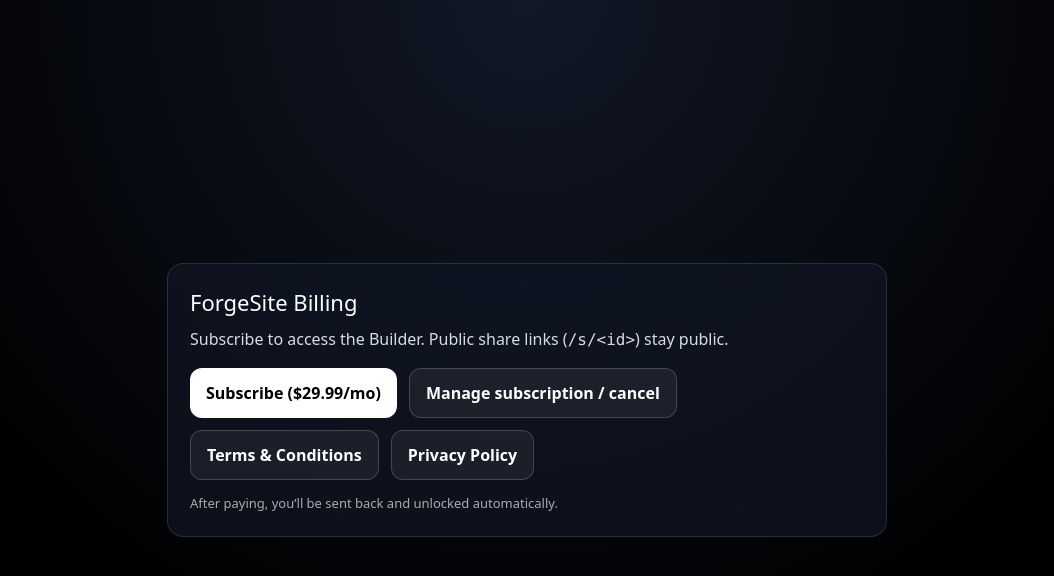
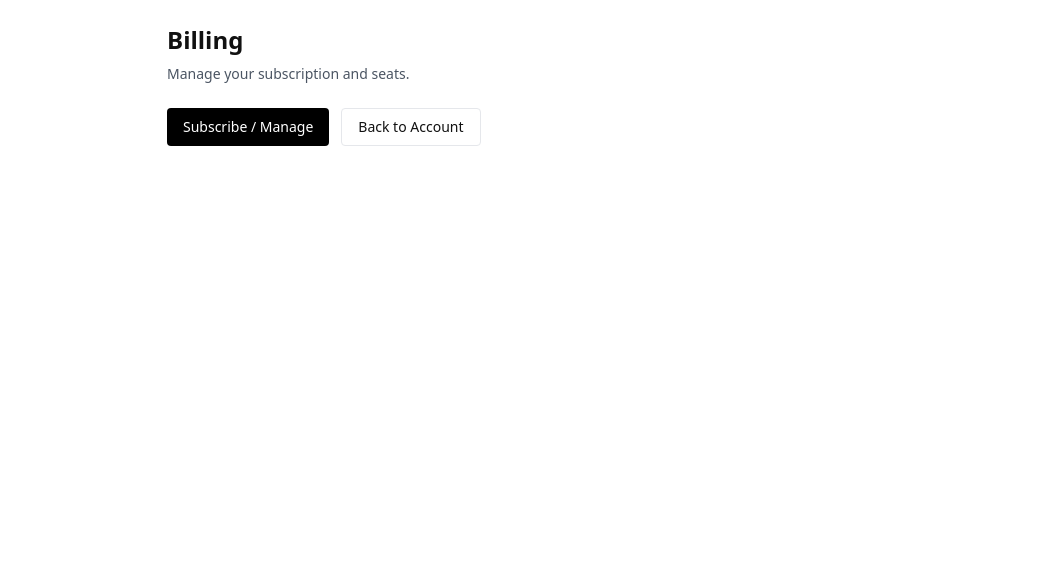
Before and after one commit to blin1124/forgesite, a Next.js app: page /billing in a window 1280 px wide. Shown: the top 576 px of the page, without its empty margins (113-1167 px from the left). Built offline with nearby package versions, Linux system fonts and the light colour scheme.

Commit message:
Refactor BillingPage to use BillingClient component

```diff
--- a/app/billing/page.tsx
+++ b/app/billing/page.tsx
@@ -1,165 +1,7 @@
-"use client";
-
-import { useSearchParams } from "next/navigation";
-import { useMemo, useState } from "react";
-
 export const dynamic = "force-dynamic";
 
+import BillingClient from "./BillingClient";
+
 export default function BillingPage() {
-  const sp = useSearchParams();
-  const next = useMemo(() => sp.get("next") || "/builder", [sp]);
-
-  const [loading, setLoading] = useState<"checkout" | "portal" | "none">("none");
-  const [error, setError] = useState<string>("");
-
-  async function goCheckout() {
-    try {
-      setError("");
-      setLoading("checkout");
-      const res = await fetch("/api/stripe/checkout", {
-        method: "POST",
-        headers: { "Content-Type": "application/json" },
-        body: JSON.stringify({ next }),
-      });
-      const data = await res.json();
-      if (!res.ok) throw new Error(data?.error || "Checkout failed");
-      window.location.href = data.url;
-    } catch (e: any) {
-      setError(e.message || "Checkout failed");
-      setLoading("none");
-    }
-  }
-
-  async function goPortal() {
-    try {
-      setError("");
-      setLoading("portal");
-      const res = await fetch("/api/stripe/portal", {
-        method: "POST",
-        headers: { "Content-Type": "application/json" },
-        body: JSON.stringify({ returnTo: "/billing" }),
-      });
-      const data = await res.json();
-      if (!res.ok) throw new Error(data?.error || "Portal failed");
-      window.location.href = data.url;
-    } catch (e: any) {
-      setError(e.message || "Portal failed");
-      setLoading("none");
-    }
-  }
-
-  return (
-    <div
-      style={{
-        minHeight: "100vh",
-        display: "grid",
-        placeItems: "center",
-        background: "radial-gradient(circle at top, #111827 0%, #000 70%)",
-        padding: 24,
-      }}
-    >
-      <div
-        style={{
-          width: "min(720px, 95vw)",
-          borderRadius: 16,
-          border: "1px solid rgba(255,255,255,.12)",
-          background: "rgba(17, 24, 39, .65)",
-          backdropFilter: "blur(10px)",
-          padding: 22,
-          color: "white",
-        }}
-      >
-        <h2 style={{ margin: 0, fontSize: 22 }}>ForgeSite Billing</h2>
-        <p style={{ opacity: 0.85, marginTop: 8 }}>
-          Subscribe to access the Builder. Public share links (<code>/s/&lt;id&gt;</code>) stay public.
-        </p>
-
-        {error ? (
-          <div
-            style={{
-              marginTop: 12,
-              padding: 12,
-              borderRadius: 12,
-              background: "rgba(185, 28, 28, .25)",
-              border: "1px solid rgba(185, 28, 28, .5)",
-            }}
-          >
-            {error}
-          </div>
-        ) : null}
-
-        <div style={{ display: "flex", gap: 12, marginTop: 16, flexWrap: "wrap" }}>
-          <button
-            onClick={goCheckout}
-            disabled={loading !== "none"}
-            style={{
-              padding: "12px 16px",
-              borderRadius: 12,
-              border: "none",
-              background: "white",
-              color: "black",
-              fontWeight: 700,
-              cursor: "pointer",
-            }}
-          >
-            {loading === "checkout" ? "Redirecting..." : "Subscribe ($29.99/mo)"}
-          </button>
-
-          <button
-            onClick={goPortal}
-            disabled={loading !== "none"}
-            style={{
-              padding: "12px 16px",
-              borderRadius: 12,
-              border: "1px solid rgba(255,255,255,.18)",
-              background: "rgba(255,255,255,.06)",
-              color: "white",
-              fontWeight: 600,
-              cursor: "pointer",
-            }}
-          >
-            {loading === "portal" ? "Opening..." : "Manage subscription / cancel"}
-          </button>
-
-          <a
-            href="/terms"
-            style={{
-              padding: "12px 16px",
-              borderRadius: 12,
-              border: "1px solid rgba(255,255,255,.18)",
-              background: "rgba(255,255,255,.06)",
-              color: "white",
-              fontWeight: 600,
-              textDecoration: "none",
-              display: "inline-flex",
-              alignItems: "center",
-            }}
-          >
-            Terms & Conditions
-          </a>
-
-          <a
-            href="/privacy"
-            style={{
-              padding: "12px 16px",
-              borderRadius: 12,
-              border: "1px solid rgba(255,255,255,.18)",
-              background: "rgba(255,255,255,.06)",
-              color: "white",
-              fontWeight: 600,
-              textDecoration: "none",
-              display: "inline-flex",
-              alignItems: "center",
-            }}
-          >
-            Privacy Policy
-          </a>
-        </div>
-
-        <p style={{ opacity: 0.65, marginTop: 14, fontSize: 13 }}>
-          After paying, you’ll be sent back and unlocked automatically.
-        </p>
-      </div>
-    </div>
-  );
+  return <BillingClient />;
 }
```
